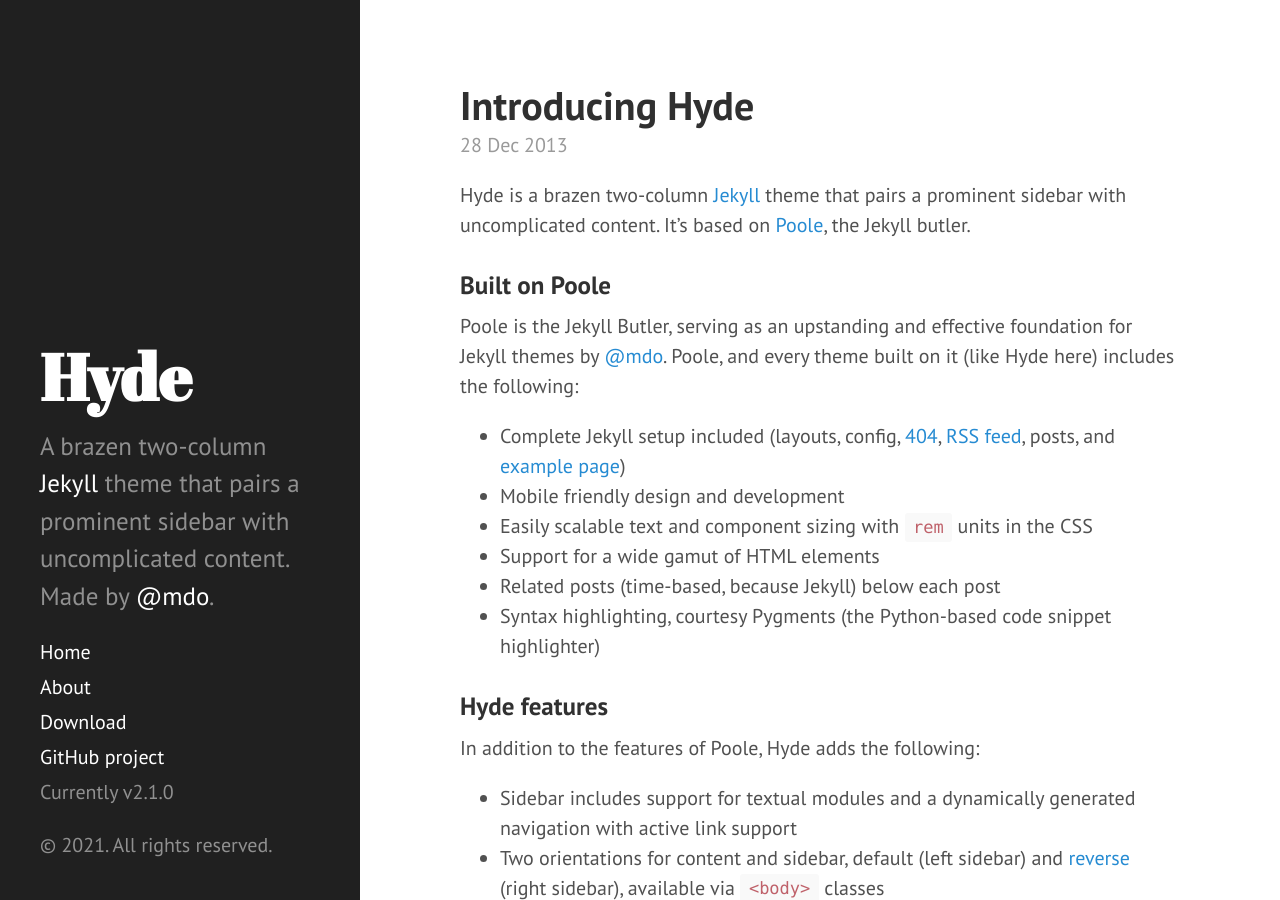
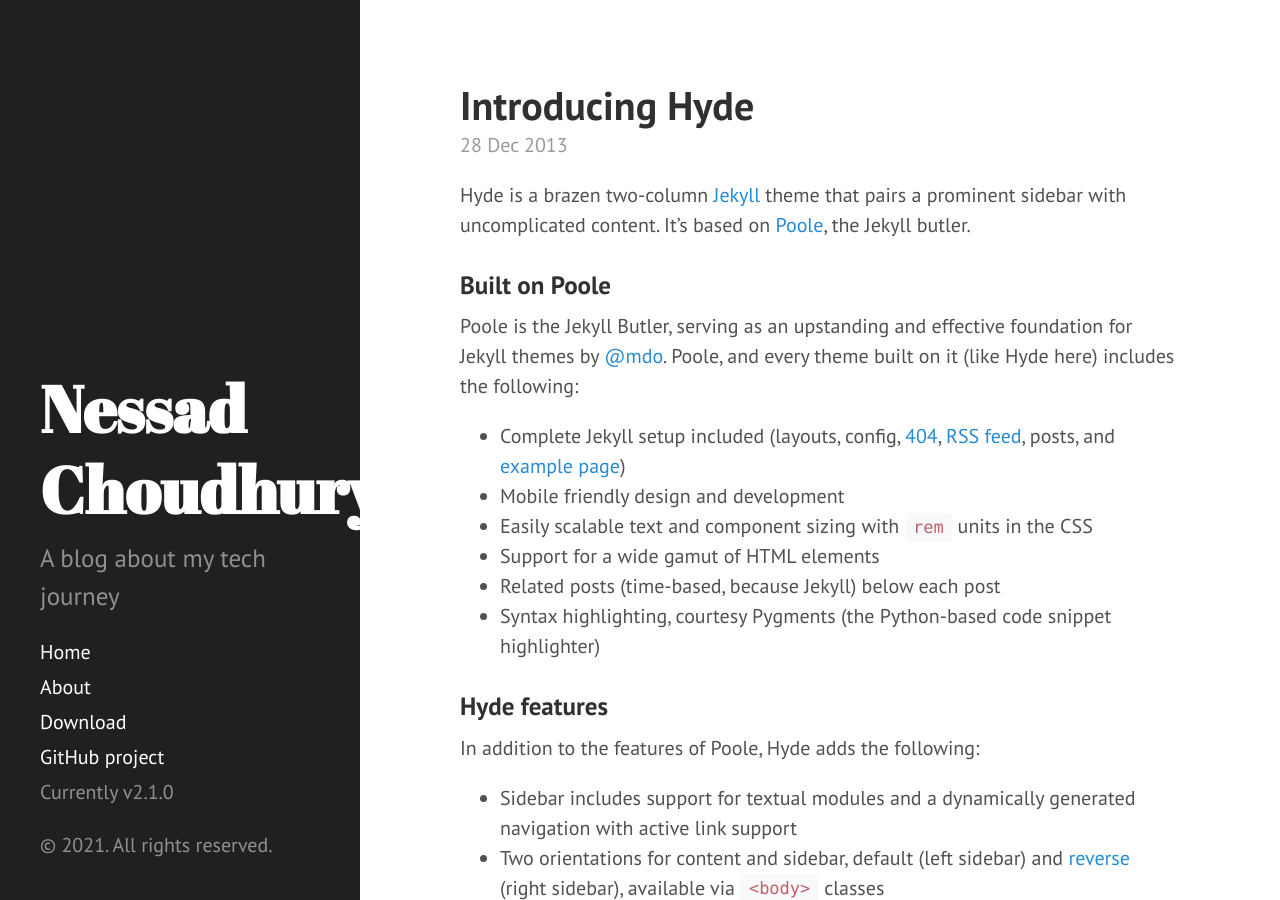
Before and after one commit to nessadc/blog, a Jekyll site: the page built from index.html, in a window 1280 px wide and 900 px high. Built offline with Jekyll 4.4.1, drawn with Linux system fonts in a browser that asks for light colours; the list of posts is cut into pages by our own code.

Commit message:
modifying base things

```diff
--- a/_config.yml
+++ b/_config.yml
@@ -6,9 +6,9 @@ highlighter:      pygments
 permalink:        pretty
 
 # Setup
-title:            Hyde
-tagline:          'A Jekyll theme'
-description:      'A brazen two-column <a href="http://jekyllrb.com" target="_blank">Jekyll</a> theme that pairs a prominent sidebar with uncomplicated content. Made by <a href="https://twitter.com/mdo" target="_blank">@mdo</a>.'
+title:            Nessad Choudhury
+tagline:          'Infrastructure Engineer'
+description:      'A blog about my tech journey'
 url:              https://nessadc.com
 baseurl:          /
 
@@ -22,7 +22,7 @@ paginate:         5
 version:          2.1.0
 
 github:
-  repo:           https://github.com/poole/hyde
+  repo:           https://github.com/nessadc
 
 plugins:
   - jekyll-paginate
```
